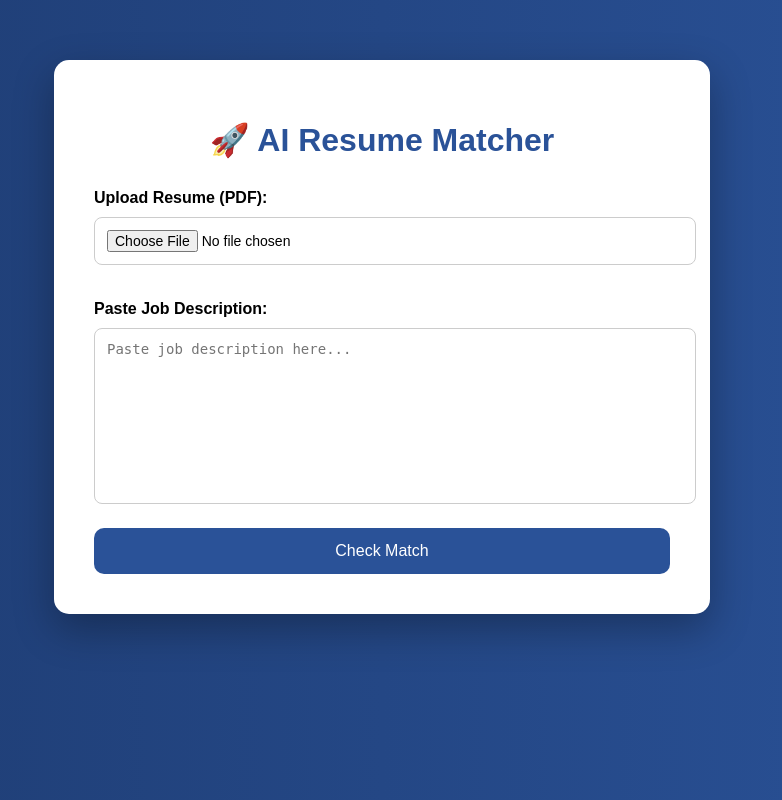
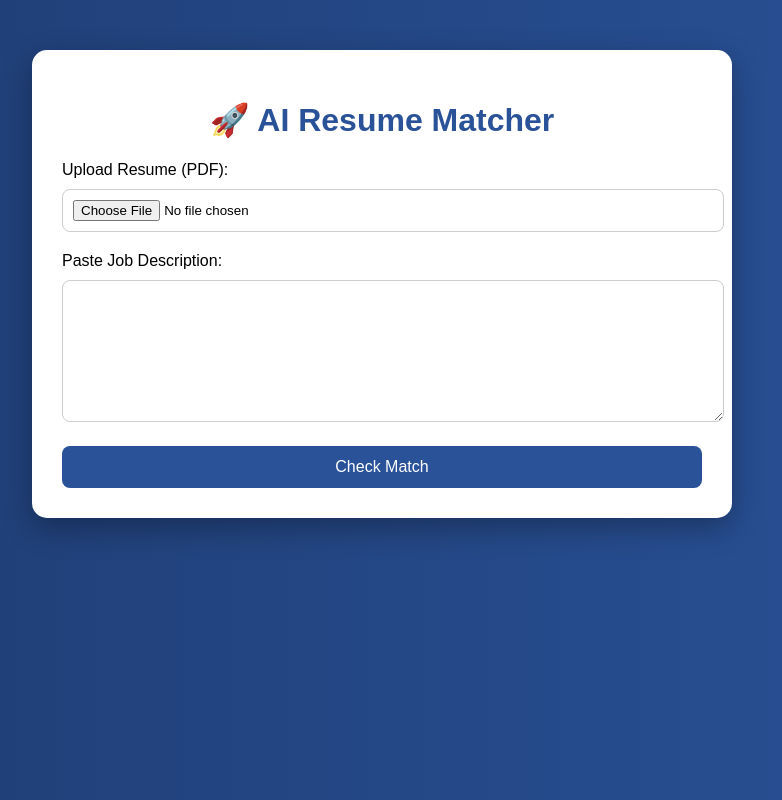
Before and after one commit to Overlord20049/resume-ai-app, a Flask app: page / in a window 1280 px wide. Shown: the whole page, without its empty margins (258-1040 px from the left). Run offline with Flask 3, Linux system fonts and the light colour scheme.

Commit message:
Final AI upgrade

```diff
--- a/app.py
+++ b/app.py
@@ -1,5 +1,5 @@
 from flask import Flask, render_template, request
-from utils import extract_text, match_score
+from utils import extract_text, match_score, extract_skills
 
 app = Flask(__name__)
 
@@ -14,14 +14,9 @@ def index():
 
         resume_text = extract_text(file)
         score = match_score(resume_text, job_desc)
-
-        # simple skill extraction (top words)
-        skills = list(set(job_desc.lower().split()))[:8]
+        skills = extract_skills(resume_text)
 
     return render_template("index.html", score=score, skills=skills)
 
-import os
-
 if __name__ == "__main__":
-    port = int(os.environ.get("PORT", 5001))
-    app.run(host="0.0.0.0", port=port)
+    app.run(debug=True, port=5001)
--- a/templates/index.html
+++ b/templates/index.html
@@ -2,33 +2,29 @@
 <html>
 <head>
     <title>AI Resume Matcher</title>
+
     <style>
         body {
             font-family: Arial, sans-serif;
             background: linear-gradient(to right, #1e3c72, #2a5298);
             margin: 0;
             padding: 0;
+            color: white;
         }
 
         .container {
-            width: 45%;
-            margin: 60px auto;
+            width: 50%;
+            margin: 50px auto;
             background: white;
-            padding: 40px;
+            color: black;
+            padding: 30px;
             border-radius: 15px;
-            box-shadow: 0px 15px 40px rgba(0,0,0,0.3);
+            box-shadow: 0px 10px 30px rgba(0,0,0,0.3);
         }
 
         h1 {
             text-align: center;
-            margin-bottom: 30px;
             color: #2a5298;
-        }
-
-        label {
-            font-weight: bold;
-            display: block;
-            margin-top: 15px;
         }
 
         input[type="file"],
@@ -36,27 +32,24 @@
             width: 100%;
             margin-top: 10px;
             margin-bottom: 20px;
-            padding: 12px;
+            padding: 10px;
             border-radius: 8px;
             border: 1px solid #ccc;
-            font-size: 14px;
         }
 
         textarea {
-            height: 150px;
-            resize: none;
+            height: 120px;
         }
 
         button {
             width: 100%;
-            padding: 14px;
+            padding: 12px;
             background: #2a5298;
             color: white;
             border: none;
-            border-radius: 10px;
+            border-radius: 8px;
             font-size: 16px;
             cursor: pointer;
-            transition: 0.3s;
         }
 
         button:hover {
@@ -64,34 +57,30 @@
         }
 
         .result {
-            margin-top: 25px;
-            padding: 20px;
-            background: #f4f7ff;
+            margin-top: 20px;
+            padding: 15px;
+            background: #f1f5ff;
             border-left: 5px solid #2a5298;
-            border-radius: 10px;
+            border-radius: 8px;
         }
 
         .score {
-            font-size: 24px;
+            font-size: 22px;
             font-weight: bold;
-            color: #2a5298;
-        }
-
-        .skills {
-            margin-top: 10px;
         }
 
         .skills span {
             display: inline-block;
             background: #2a5298;
             color: white;
-            padding: 6px 12px;
+            padding: 5px 10px;
             margin: 5px;
             border-radius: 20px;
             font-size: 12px;
         }
     </style>
 </head>
+
 <body>
 
 <div class="container">
@@ -102,7 +91,7 @@
         <input type="file" name="resume" required>
 
         <label>Paste Job Description:</label>
-        <textarea name="job_description" placeholder="Paste job description here..." required></textarea>
+        <textarea name="job_description" required></textarea>
 
         <button type="submit">Check Match</button>
     </form>
@@ -112,7 +101,7 @@
         <div class="score">Match Score: {{ score }}%</div>
 
         <div class="skills">
-            <strong>Top Keywords:</strong><br>
+            <b>Detected Skills:</b><br>
             {% for skill in skills %}
                 <span>{{ skill }}</span>
             {% endfor %}
--- a/utils.py
+++ b/utils.py
@@ -1,13 +1,20 @@
 from PyPDF2 import PdfReader
 from sklearn.feature_extraction.text import CountVectorizer
 from sklearn.metrics.pairwise import cosine_similarity
+
+# Skill database
+SKILLS_DB = [
+    "python", "java", "c++", "machine learning", "deep learning",
+    "sql", "mongodb", "flask", "django", "react",
+    "html", "css", "javascript", "data analysis"
+]
 
 def extract_text(file):
     reader = PdfReader(file)
     text = ""
     for page in reader.pages:
         text += page.extract_text() or ""
-    return text
+    return text.lower()
 
 def match_score(resume_text, job_text):
     texts = [resume_text, job_text]
@@ -15,3 +22,10 @@ def match_score(resume_text, job_text):
     matrix = cv.fit_transform(texts)
     score = cosine_similarity(matrix)[0][1]
     return round(score * 100, 2)
+
+def extract_skills(text):
+    found = []
+    for skill in SKILLS_DB:
+        if skill in text:
+            found.append(skill)
+    return found
```
